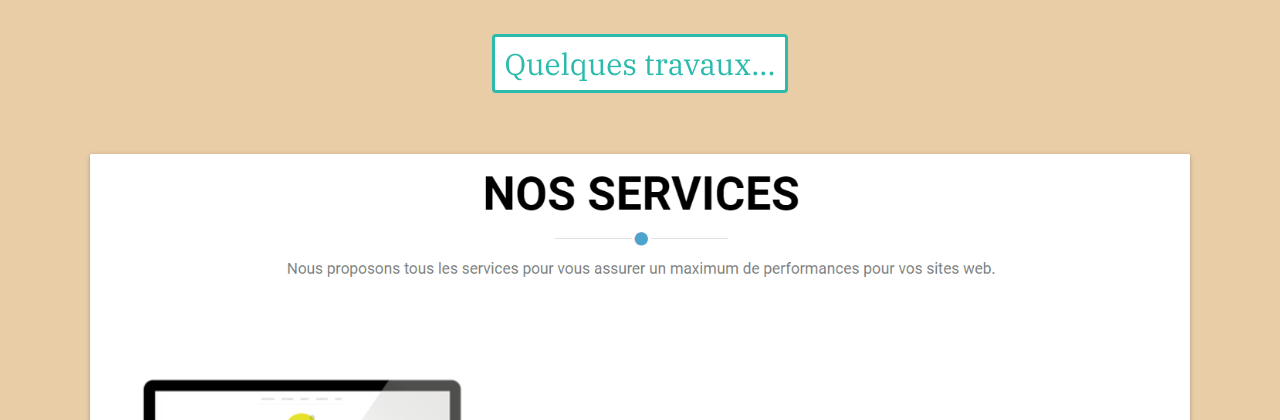
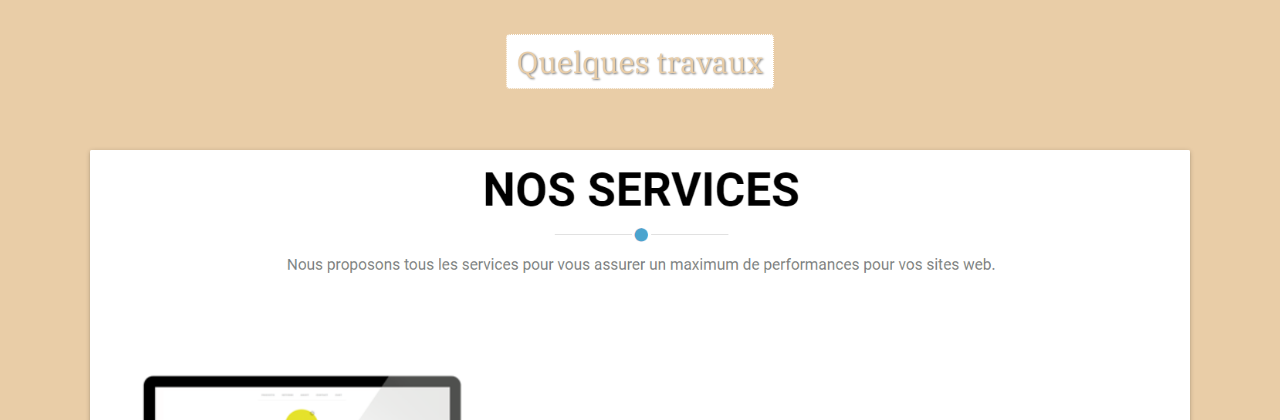
Before and after one commit to NaNostyle/portfolio_v2, a PHP site: page / in a window 1280 px wide. Shown: the part 802-1222 px from the top of the page. Run offline with PHP 8.4, Linux system fonts and the light colour scheme; some libraries are stand-ins or nearby versions; some web fonts are replaced.

Commit message:
h2 design

```diff
--- a/index.html
+++ b/index.html
@@ -66,7 +66,7 @@
     </ul>
       </div>
     <section id="work">
-      <h2>Quelques travaux...</h2>
+      <h2>Quelques travaux</h2>
       <div class="card">
         <div class="card-image waves-effect waves-block waves-light">
           <img class="activator" src="./img/projet1.png" />
--- a/styles.css
+++ b/styles.css
@@ -23,14 +23,12 @@
 .menu-scale-up {
   position: relative;
   border-radius: 50%;
-  background-color: blue;
   animation: scaleup 2s;
 }
 
 .menu-scale-down {
   position: relative;
   border-radius: 50%;
-  background-color: blue;
   animation: scaledown 2s;
 }
 
@@ -273,12 +271,6 @@ h1 {
   padding: 0;
 }
 
-/* .name {
-  position: absolute;
-  top: 10px;
-
-} */
-
 .name-move-up {
   animation: name-move-up 2s forwards;
 }
@@ -427,10 +419,13 @@ h2 {
   background-color: white;
   padding: 10px;
   border-radius: 4px;
-  border: solid #2bbbad;
-  color: #2bbbad;
+  /* border: solid #2bbbad; */
+  text-shadow: 1px 1px 2px grey;
+  /* color:#2bbbad; */
+  color: #e9cda7;
   display: inline-block;
   font-size: 30px;
+  border: dotted 1px;
 }
 
 #work {
```
